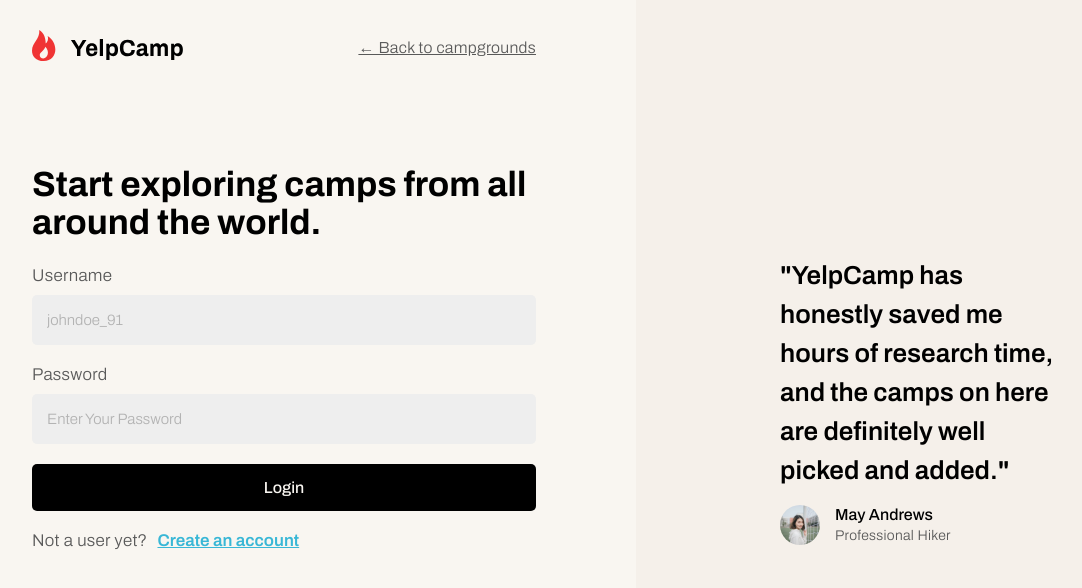
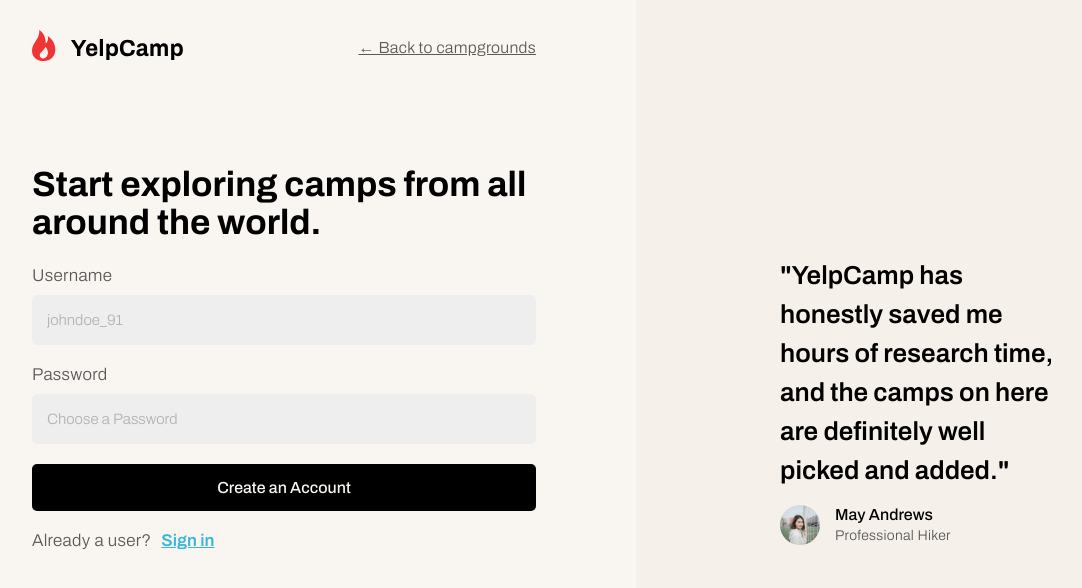
Before and after one commit to ChristianRL23/yelp-camp, a React (Create React App) app: page /sign-up in a window 1280 px wide. Shown: the top 588 px of the page, without its empty margins (68-1150 px from the left). Built offline with nearby package versions, Linux system fonts and the light colour scheme.

Commit message:
Render different content depending the current path of the account layout.

```diff
--- a/src/layouts/Account/Account.jsx
+++ b/src/layouts/Account/Account.jsx
@@ -3,9 +3,11 @@ import './Account.scss';
 import quoteAuthor from './User.svg';
 import logo from './Logo.svg';
 import Button from './../../components/Button/Button';
-import { Link } from 'react-router-dom';
+import { Link, useLocation } from 'react-router-dom';
 
 const Account = () => {
+  const currentPath = useLocation().pathname;
+
   return (
     <section className="account">
       <div className="account__left">
@@ -21,20 +23,32 @@ const Account = () => {
           </h3>
           <form className="account__left__content__form">
             <AccountInput label="Username" placeholder="johndoe_91" />
-            <AccountInput label="Password" placeholder="Enter Your Password" />
+            <AccountInput
+              label="Password"
+              placeholder={
+                currentPath === '/login'
+                  ? 'Enter Your Password'
+                  : 'Choose a Password'
+              }
+            />
             <Button
               style={{ width: '100%' }}
               theme="black"
-              textContent="Login"
+              textContent={
+                currentPath === '/login' ? 'Login' : 'Create an Account'
+              }
             />
           </form>
           <div className="account__left__content__option">
             <p className="account__left__content__option__question">
-              Not a user yet?
+              {currentPath === '/login' ? 'Not a user yet?' : 'Already a user?'}
             </p>
-            <a className="account__left__content__option__action" href="#">
-              Create an account
-            </a>
+            <Link
+              to={currentPath === '/login' ? '/sign-up' : '/login'}
+              className="account__left__content__option__action"
+            >
+              {currentPath === '/login' ? 'Create an Account' : 'Sign in'}
+            </Link>
           </div>
         </div>
       </div>
```
